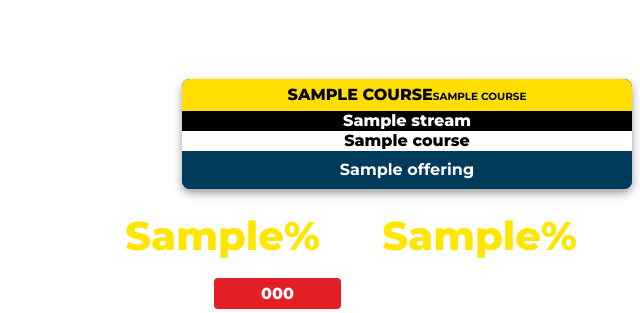
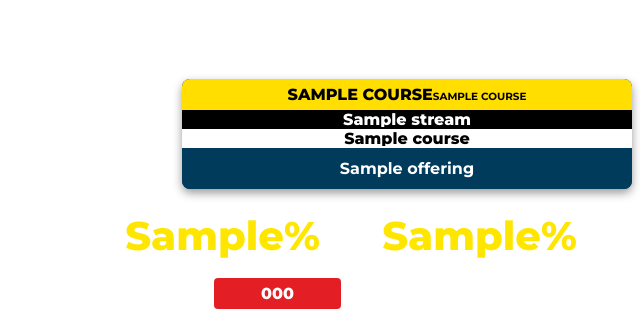
Before and after one commit to edutapflow/edutap-salesgraphics, a Python web app: template templates/yt_template.html in a window 1280 px wide; the page is wider, and only the part inside the window is pictured. Shown: the part 249-562 px from the top of that part, without its empty margins (640-1280 px from the left). Run offline with Jinja, Linux system fonts and the light colour scheme; the template is opened without the code that fills it: most values are stand-ins (such as "Sample title", 1, 10 or a date in 2020); some libraries are stand-ins or nearby versions.

Commit message:
Update yt_template.html

```diff
--- a/templates/yt_template.html
+++ b/templates/yt_template.html
@@ -31,7 +31,6 @@
 
         .course-container { position: absolute; left: 674px; top: 328px; width: 746px; height: 110px; display: flex; flex-wrap: nowrap; justify-content: center; align-content: center; gap: 12px; }
 
-        /* STRICT FLEX OVERFLOW LOCKS */
         .course-box {
             display: flex; flex-direction: column; border-radius: 8px; overflow: hidden;
             height: 100%; box-shadow: 0px 4px 10px rgba(0,0,0,0.4); background-color: #003B5C; min-height: 0;
@@ -45,14 +44,18 @@
         .yellow-strip { background-color: #FFDE00; color: #000000; flex: 1.8; text-transform: uppercase; }
         .black-strip { background-color: #000000; color: #FFFFFF; flex: 1; }
         .white-strip { background-color: #FFFFFF; color: #000000; flex: 1; }
-        .blue-offer-box { background-color: #003B5C; color: #FFFFFF; flex: 2.2; width: 100%; padding: 2px 4px; display: flex; align-items: center; justify-content: center; min-height: 0; overflow: hidden; }
 
-        /* PURE CSS FLEXBOX CENTERING */
+        /* INCREASED PADDING HERE: Forces a 12px wall on the left and right */
+        .blue-offer-box { background-color: #003B5C; color: #FFFFFF; flex: 2.2; width: 100%; padding: 4px 12px; display: flex; align-items: center; justify-content: center; min-height: 0; overflow: hidden; }
+
         .fit-text { width: 100%; height: 100%; display: flex; align-items: center; justify-content: center; text-align: center; overflow: hidden; }
         .textFitted { display: inline-block !important; line-height: 1.15 !important; text-align: center; width: 100%; text-wrap: balance; }
 
         .split-row { flex-direction: row; padding: 0 !important; }
-        .split-half { flex: 1; padding: 2px 6px; display: flex; align-items: center; justify-content: center; flex-direction: column; height: 100%; min-width: 0; min-height: 0; overflow: hidden; }
+
+        /* INCREASED PADDING HERE */
+        .split-half { flex: 1; padding: 3px 8px; display: flex; align-items: center; justify-content: center; flex-direction: column; height: 100%; min-width: 0; min-height: 0; overflow: hidden; }
+
         .split-divider { flex: 0 0 20px; display: flex; align-items: center; justify-content: center; position: relative; height: 100%; }
         .plus-icon { color: #000000; font-weight: 900; font-size: 18px; line-height: 1; }
         .line-divider { border-left: 1px solid #FFFFFF; height: 60%; }
@@ -136,7 +139,6 @@
     </div>
     <script>
         document.addEventListener("DOMContentLoaded", function() {
-            // INCREASED MAX SIZES
             textFit(document.getElementsByClassName('normal-title'), {multiLine: true, maxFontSize: 26, minFontSize: 8});
             textFit(document.getElementsByClassName('normal-sub'), {multiLine: true, maxFontSize: 18, minFontSize: 8});
             textFit(document.getElementsByClassName('normal-offer'), {multiLine: true, maxFontSize: 22, minFontSize: 8});
```
